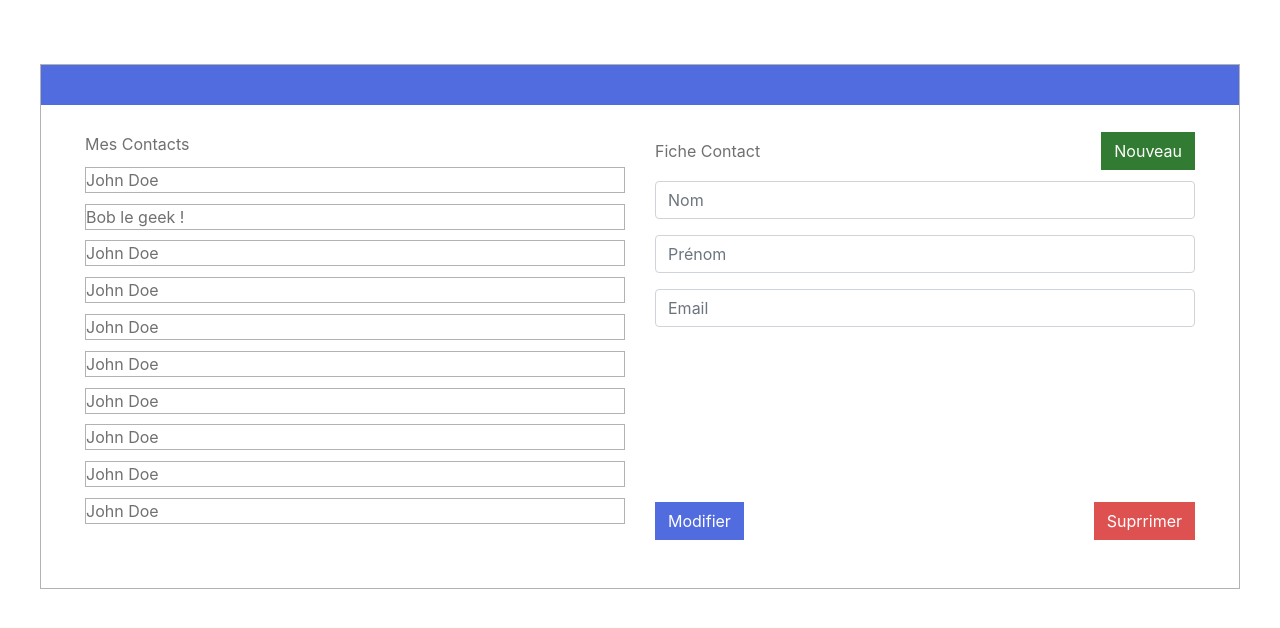
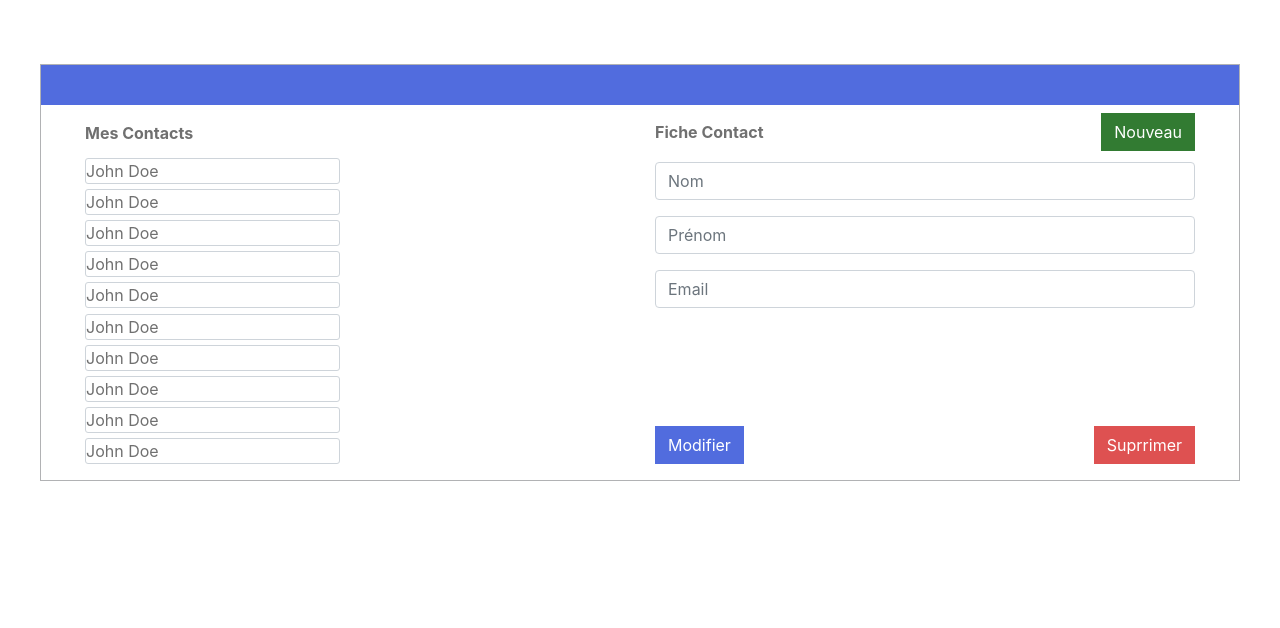
Before and after one commit to MrGyo/Gestionnaire-de-contacts, a plain HTML site: page index.html in a window 1280 px wide. Drawn offline with nearby package versions, Linux system fonts and the light colour scheme.

Commit message:
Boostrap update

```diff
--- a/index.html
+++ b/index.html
@@ -12,12 +12,12 @@
             <header></header>
             <div class="container block-page">
                 <div class="row">
-                    <div class="col-md-6 block-1 pb-5">
+                    <div class="col-md-3 block-1 d-flex flex-column pt-3">
                         <div id="contacts">Mes Contacts</div>
                         <nav>
-                            <ul class="contacts_list">
+                            <ul class="contacts_list pt-2">
                                 <li class="contact">John Doe</li>
-                                <li class="contact">Bob le geek ! </li>
+                                <li class="contact">John Doe</li>
                                 <li class="contact">John Doe</li>
                                 <li class="contact">John Doe</li>
                                 <li class="contact">John Doe</li>
@@ -29,7 +29,7 @@
                             </ul>
                         </nav>
                     </div>
-                    <div class="col-md-6 block-2 d-flex flex-column">
+                    <div class="offset-md-3 col-md-6 block-2 d-flex flex-column pt-2">
                         <div class="d-flex justify-content-between align-items-center" id="new_contact">
                             <div>Fiche Contact</div>
                             <button type="submit" class="btn btn-primary float-right" id="form_button_1">Nouveau</button>
@@ -47,7 +47,7 @@
                                 </div>
                             </form>
                             <div class="flex-grow-1"></div>
-                            <div class="pb-5" id="modify">
+                            <div class="pb-3" id="modify">
                                 <button type="submit" class="btn btn-primary float-left" id="form_button_2">Modifier</button>
                                 <button type="submit" class="btn btn-primary float-right" id="form_button_3">Suprrimer</button>
                             </div>
--- a/style.css
+++ b/style.css
@@ -12,8 +12,8 @@ header {
 }
 
 #contacts {
-    margin-top: 5%;
     color: #707070;
+    font-weight: bold;
 }
 
 .contacts_list {
@@ -22,18 +22,16 @@ header {
 }
 
 .contact {
-    border: 1px solid #b1b2b4;
+    border: 1px solid #ced4da;
     margin-top: 2%;
     margin-bottom: 2%;
+    border-radius: 3px;
     color: #707070;
-}
-
-#new_contact {
-    margin-top: 5%;
 }
 
 #new_contact > div {
     color: #707070;
+    font-weight: bold;
 }
 
 #contact_form {
```
